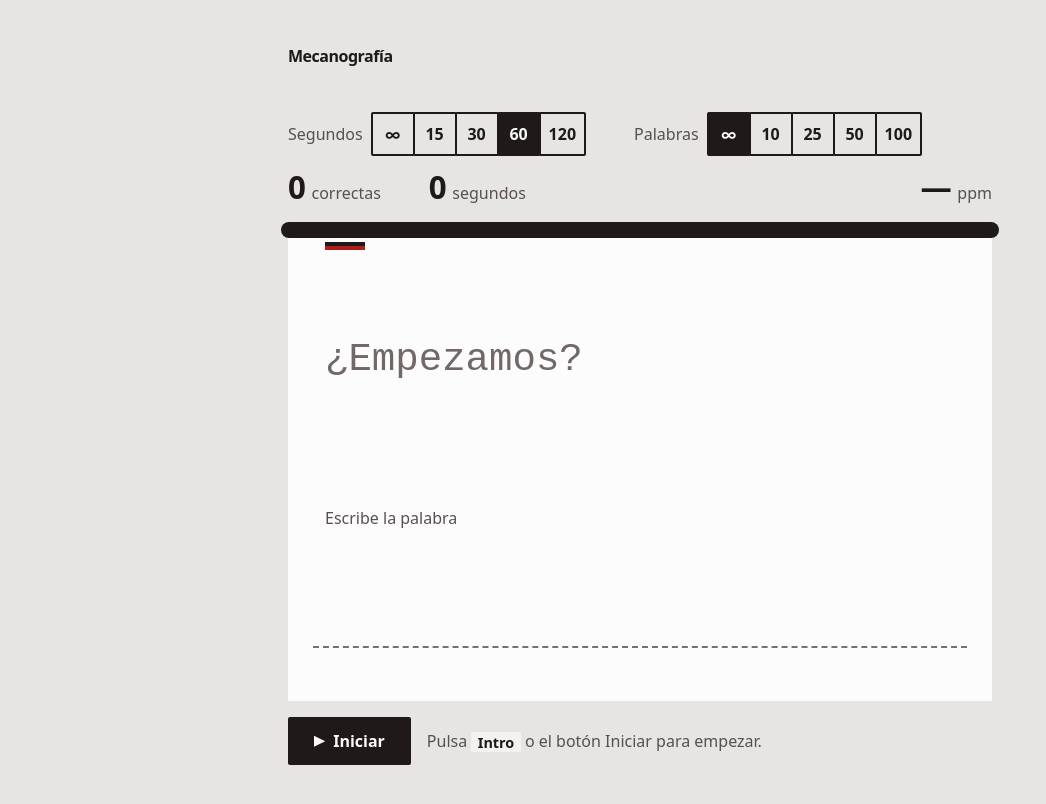
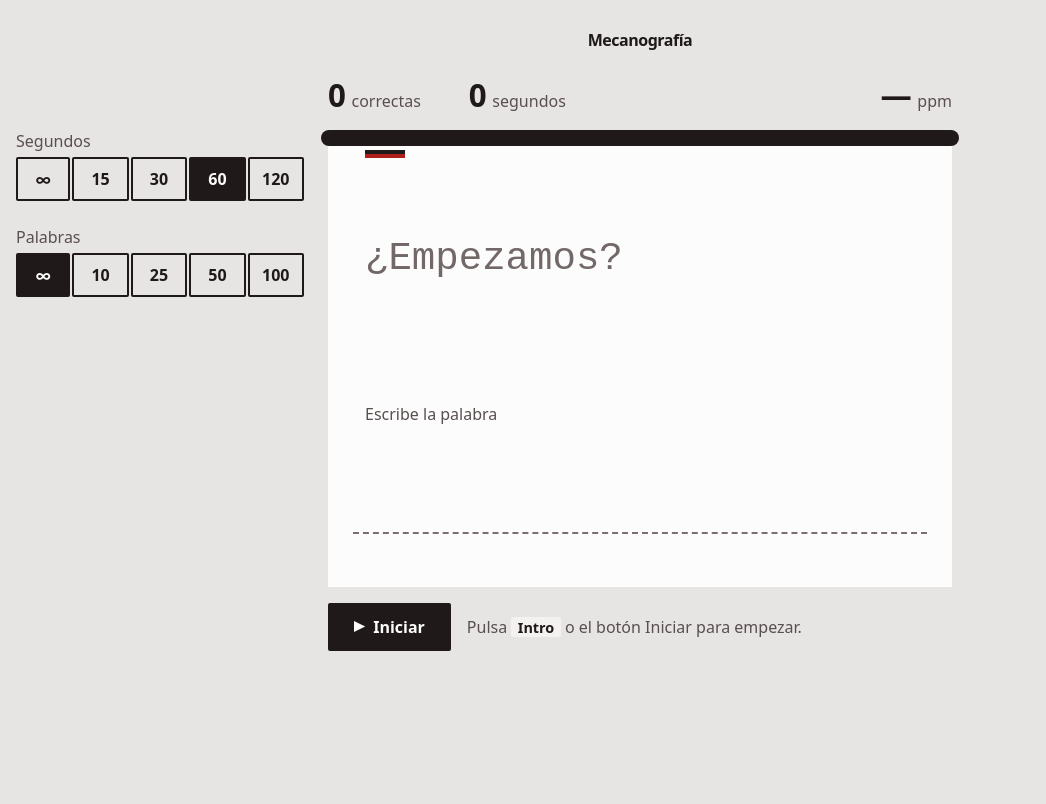
Before and after one commit to IPO-2627-Dinamarca/ipo2627_dinamarca_mecanografia, a plain HTML site: page index.html in a window 1280 px wide. Shown: the whole page, without its empty margins (0-1046 px from the left). Drawn offline with Linux system fonts and the light colour scheme.

Commit message:
style(layout): tres columnas que caben en una pantalla sin scroll

```diff
--- a/css/layout.css
+++ b/css/layout.css
@@ -1,33 +1,70 @@
 @layer layout {
-  /* Una sola columna centrada y anclada arriba */
+  /* El título centrado arriba y debajo la mesa de trabajo, anclada arriba */
   .app {
     display: grid;
     grid-template-columns: minmax(0, 1fr);
     grid-template-areas:
       "cabecera"
-      "principal"
-      "pie";
+      "principal";
     align-content: start;
-    gap: var(--espacio-5);
+    gap: var(--respiro);
     min-block-size: 100dvh;
-    padding-block: var(--espacio-5);
-    padding-inline: max(var(--espacio-3), (100% - var(--ancho-columna)) / 2);
+    padding-block: var(--respiro);
+    padding-inline: var(--espacio-3);
   }
 
-  .cabecera { grid-area: cabecera; }
+  .cabecera {
+    grid-area: cabecera;
+    text-align: center;
+  }
+
   .principal { grid-area: principal; }
-  .pie { grid-area: pie; }
+  .ajustes { grid-area: ajustes; }
+  .marcadores { grid-area: marcadores; }
+  .prueba { grid-area: prueba; }
+  .informe { grid-area: informe; }
 
-  .cabecera {
+  /* Contenedor de consulta: el mando se apila cuando la columna es estrecha.
+     Móvil: una columna en el orden del DOM. */
+  .principal {
+    container: principal / inline-size;
     display: grid;
+    grid-template-columns: minmax(0, 1fr);
+    grid-template-areas:
+      "ajustes"
+      "marcadores"
+      "prueba"
+      "informe";
+    align-items: start;
     gap: var(--espacio-3);
   }
 
-  /* Contenedor de consulta: el mando se apila cuando la columna es estrecha */
-  .principal {
-    container: principal / inline-size;
-    display: grid;
-    gap: var(--espacio-3);
+  /* Tableta: límites en una fila arriba y el detalle a la derecha de la hoja.
+     El detalle va solo en la fila de la prueba para que su alto no desplace la hoja. */
+  @media (width >= 48rem) {
+    .principal {
+      grid-template-columns: minmax(0, 1fr) var(--ancho-detalle);
+      grid-template-areas:
+        "ajustes ajustes"
+        "marcadores ."
+        "prueba informe";
+      column-gap: var(--espacio-4);
+    }
+  }
+
+  /* Escritorio: límites a la izquierda, hoja en el centro y detalle a la derecha, siempre reservado.
+     Con sitio, las dos columnas laterales miden lo mismo y la hoja queda centrada bajo el título. */
+  @media (width >= 64rem) {
+    .principal {
+      grid-template-columns:
+        minmax(var(--ancho-ajustes), var(--ancho-detalle))
+        minmax(30rem, var(--ancho-columna))
+        var(--ancho-detalle);
+      grid-template-areas:
+        ". marcadores ."
+        "ajustes prueba informe";
+      justify-content: center;
+    }
   }
 
   /* Límites: los dos grupos en una fila que se parte si no cabe */
@@ -43,8 +80,10 @@
     align-items: center;
   }
 
+  /* Ancho común para que los botones de los dos grupos empiecen a la misma altura */
   .selector__titulo {
     float: inline-start;
+    min-inline-size: 5.25rem;
     margin-inline-end: var(--espacio-2);
   }
 
@@ -54,8 +93,26 @@
     place-items: center;
   }
 
-  /* Columna estrecha: cada grupo en su línea, con el título encima y los botones a todo el ancho */
-  @container principal (inline-size < 30rem) {
+  /* En la columna lateral: los dos grupos apilados y los botones en filas */
+  @media (width >= 64rem) {
+    .ajustes {
+      display: grid;
+      gap: var(--espacio-4);
+    }
+
+    .selector {
+      display: grid;
+      grid-template-columns: repeat(auto-fit, minmax(3rem, 1fr));
+      gap: var(--espacio-1);
+    }
+
+    .selector__titulo {
+      grid-column: 1 / -1;
+    }
+  }
+
+  /* Columna muy estrecha: cada grupo en su línea, con el título encima y los botones a todo el ancho */
+  @container principal (inline-size < 20rem) {
     .selector {
       flex: 1 1 100%;
       flex-wrap: wrap;
@@ -119,14 +176,14 @@
       "controles";
     /* Proporcional al cuerpo: deja sitio al subrayado ondulado de la letra errónea */
     gap: calc(var(--cuerpo-max) * 0.2);
-    --cuerpo-max: 5.5rem;
+    --cuerpo-max: min(5.5rem, 10dvh);
     /* La palabra ocupa el 93 % del ancho útil de la muestra (avance de 0,6 em por letra) */
     --cuerpo: clamp(1.75rem, calc((100cqi - 2 * var(--sangria)) * 1.55 / var(--letras, 8)), var(--cuerpo-max));
   }
 
   @container principal (inline-size < 30rem) {
     .hoja {
-      --cuerpo-max: 4.5rem;
+      --cuerpo-max: min(4.5rem, 7.5dvh);
     }
   }
 
@@ -185,7 +242,9 @@
     .teclado {
       column-gap: 0.125rem;
     }
+  }
 
+  @container principal (inline-size < 20rem) {
     .mando {
       grid-template-columns: 1fr;
       grid-template-areas:
@@ -204,7 +263,19 @@
   .informe {
     display: grid;
     gap: var(--espacio-4);
-    margin-block-start: var(--espacio-5);
+    margin-block-start: var(--espacio-4);
+  }
+
+  /* En su columna, el detalle empieza a la altura de la hoja y las teclas aprovechan el ancho */
+  @media (width >= 48rem) {
+    .informe {
+      gap: var(--espacio-3);
+      margin-block-start: 0;
+    }
+
+    .teclado {
+      column-gap: 0.125rem;
+    }
   }
 
   .fallos {
```
